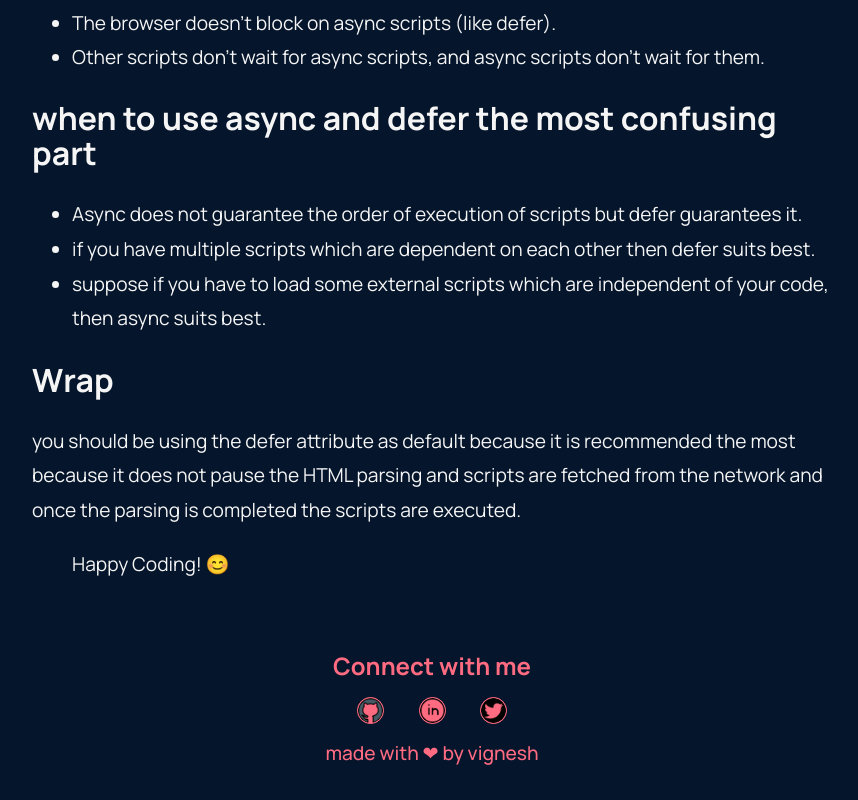
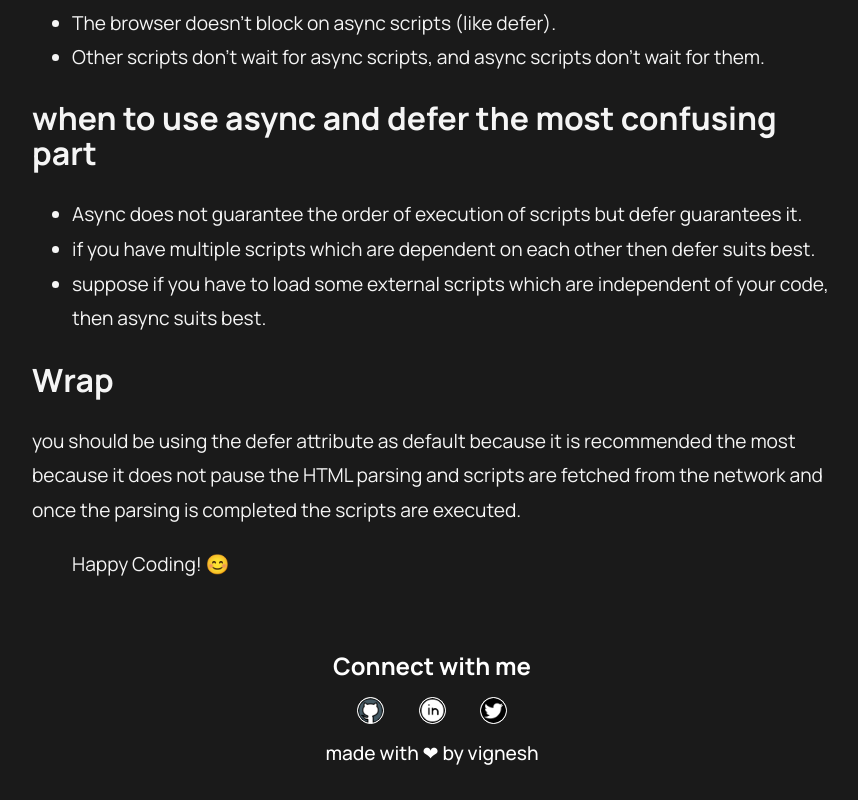
Before and after one commit to dev-vicki/portfolio, a plain HTML site: page blogs/article1.html in a window 1280 px wide. Shown: the part 4914-5714 px from the top of the page, without its empty margins (208-1066 px from the left). Drawn offline with Linux system fonts and the light colour scheme; files whose address does not match are found by name.

Commit message:
updated background color

```diff
--- a/blogs/style.css
+++ b/blogs/style.css
@@ -3,8 +3,8 @@
 :root {
   --bg-color: #071e3d;
   --text-color: whitesmoke;
-  --secondary-color: #ff6b81;
-  --dark-color: #05152b;
+  --secondary-color: #fff;
+  --dark-color: #1a1a1a;
 }
 
 body {
@@ -128,7 +128,7 @@ header a {
 .footer img {
   width: 25px;
   background-color: var(--secondary-color);
-  border: 1px solid #ff6b81;
+  border: 1px solid #fff;
   border-radius: 50%;
 }
 
```
